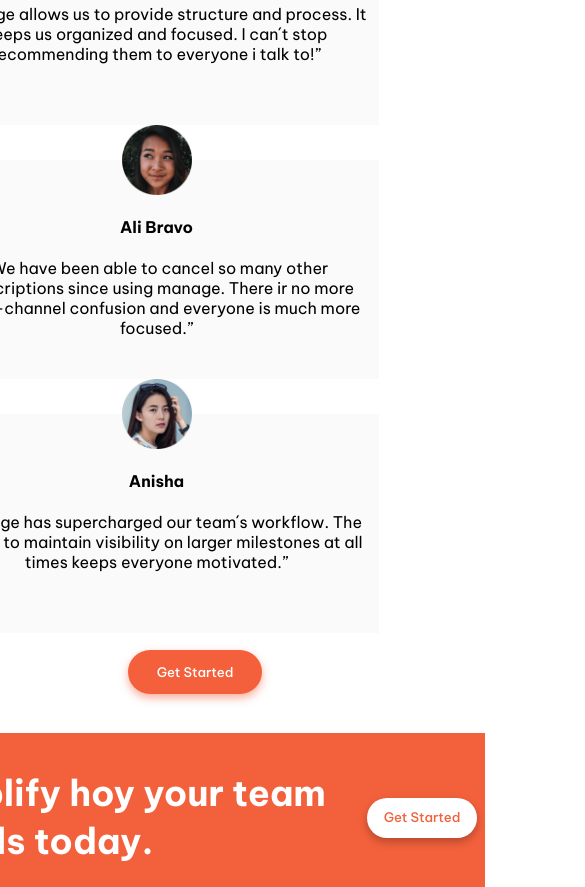
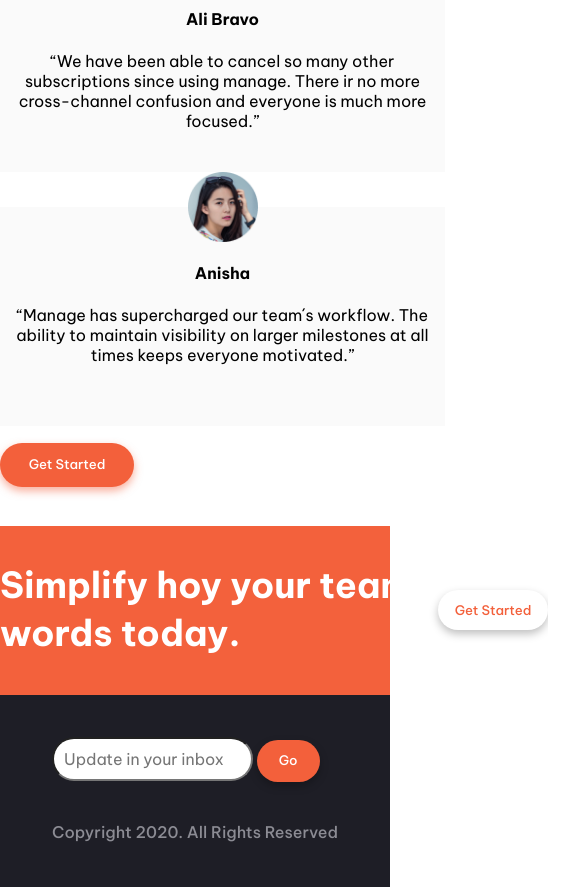
Before and after one commit to AnaFerreiraPrz/Frontend1, a plain HTML site: page index.html in a window 390 px wide. Shown: the part 2222-3109 px from the top of the page, 585 px wide, since content can reach past the window. Drawn offline with Linux system fonts and the light colour scheme.

Commit message:
solucionando mobile

```diff
--- a/index.html
+++ b/index.html
@@ -39,7 +39,7 @@
           <button type="submit">Get Started</button>
         </div>
         <div>
-          <img src="./img/illustration-intro.svg" alt="graficas" />
+          <img src="./img/illustration-intro.svg" alt="graficas" class="graficas"/>
         </div>
       </section>
 
--- a/style.css
+++ b/style.css
@@ -38,6 +38,7 @@ main {
     display: flex;
     flex-direction: column;
     align-items: center;
+    width: 100%;
 }
 
 section {
@@ -176,6 +177,7 @@ h2 {
     margin-bottom: 10vw;
     row-gap: 2vh;
     justify-content: center;
+    width: 100%;
 }
 
 .avatarContainer {
@@ -326,7 +328,10 @@ input {
     display: none;
 }
 
-@media (max-width: 700px) {
+@media only screen and (max-width: 700px) {
+    .graficas{
+        width: 90vw;
+    }
     .hamburger {
         display: block;
     }
@@ -342,4 +347,13 @@ input {
     .horizontalContent {
         flex-direction: column-reverse;
     }
+
+    .preFooter {
+        flex-direction: column;
+    }
+
+    footer {
+        flex-direction: column-reverse;
+
+    }
 }
```
